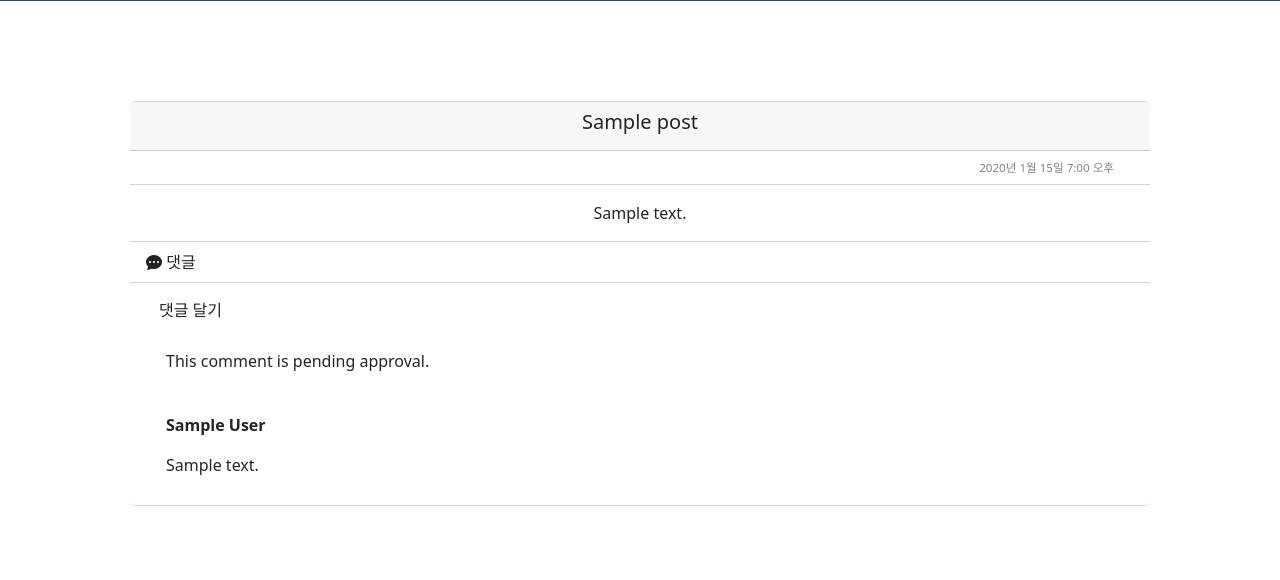
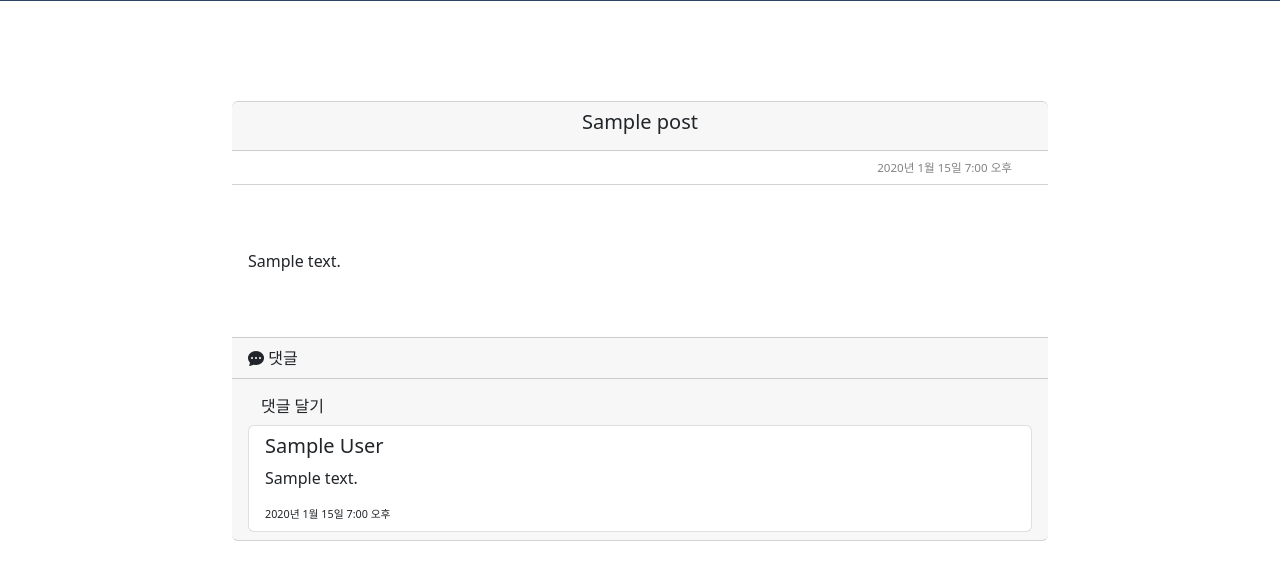
Before and after one commit to durikang/my-first-blog, a Django app: page /post/1/ in a window 1280 px wide. Shown: the part 95-675 px from the top of the page. Run offline with Django 4.2, Linux system fonts and the light colour scheme; tables that the repository leaves empty hold one stand-in row (values such as "Sample post"); some libraries are stand-ins or nearby versions.

```diff
--- a/blog/static/css/blog.css
+++ b/blog/static/css/blog.css
@@ -129,3 +129,17 @@ tr.boarder {
 .commentstyle {
     text-align: left;
 }
+
+.card.border-start-0.border-end-0.mxc {
+    margin-left: 150px !important;
+    margin-right: 150px !important;
+}
+
+.text675rem {
+    font-size: 0.675rem;
+
+}
+
+.bd-contents {
+    text-align: initial !important;
+}
--- a/blog/templates/blog/base.html
+++ b/blog/templates/blog/base.html
@@ -11,17 +11,15 @@
     <link rel="stylesheet" href="https://cdn.jsdelivr.net/npm/bootstrap@5.2.0/dist/css/bootstrap.min.css">
     <script src="https://cdn.jsdelivr.net/npm/bootstrap@5.2.0/dist/js/bootstrap.bundle.min.js"></script>
     <link rel="stylesheet" href="https://cdn.jsdelivr.net/npm/bootstrap-icons@1.7.2/font/bootstrap-icons.css">
-    {% comment %} <link rel="stylesheet" href="{% static 'css/blog.css' %}" type="text/css"> {% endcomment %}
     <script src="https://code.jquery.com/jquery-3.6.0.min.js"></script>
     <script src="{% static 'js/post_draft_list.js' %}"></script>
-
     <script type="text/javascript">
         function getFetchVersion(file) {
             return new Promise((resolve, reject) => {
                 fetch(file)
                 .then(r => {
                     let lastModGmt = new Date(r.headers.get('Last-Modified'));
-                    let lastModUtc = new Date(lastModGmt.getTime() + (lastModGmt.getTimezoneOffset() * 60000));
+                    let lastModUtc = new Date(lastModGmt.getTime() + (lastModGmt.getTimezoneOffset() * 60000) + (9 * 60 * 60000));
                     resolve(fetchCallback(file + '?' + lastModUtc.toLocaleString()));
                 })
                 .catch(er => {
--- a/blog/templates/blog/post_detail.html
+++ b/blog/templates/blog/post_detail.html
@@ -1,66 +1,73 @@
 {% extends 'blog/base.html' %}
 
 {% block content %}
-    <div class="post">
-        {% if post.published_date %}
-        {% else %}
-             <a class="btn btn-default" href="{% url 'post_publish' pk=post.pk%}">게시하기</a>
-        {% endif %}
-        {% if user.is_authenticated %}
-        <a class="btn btn-default" href="{% url 'post_update' pk=post.pk %}"><span class="glyphicon glyphicon-pencil"></span></a>
-        <a class="btn btn-default" href="{% url 'post_delete' pk=post.pk %}"><span class="glyphicon glyphicon-remove"></span></a>
-        {% endif %}
-        <h1 class="post-title"></h1>
-        <p class="post-contents"></p>
-    </div>
 
 <div class="container mt-5">
-        <div class="card border-start-0 border-end-0 mx-5">
+    <div class="card border-start-0 border-end-0 mxc">
         <div class="card-header border-top-3 title">
             <h5>{{ post.title }}</h5>
         </div>
         <div class="card-header bg-white">
-                <div class="date top-menu">{{ post.published_date }}</div>
+            <div class="date top-menu">
+                {% if post.published_date %}
+                {% else %}
+                <a class="btn btn-default" href="{% url 'post_publish' pk=post.pk%}">
+                    게시하기
+                </a>
+                {% endif %}
+                {% if user.is_authenticated %}
+                <a class="btn btn-default" href="{% url 'post_update' pk=post.pk %}">
+                    <i class="bi bi-pencil-square"></i>
+                </a>
+                <a class="btn btn-default" href="{% url 'post_delete' pk=post.pk %}">
+                    <i class="bi bi-trash-fill"></i>
+                </a>
+                {% endif %}
+                {{ post.published_date }}
             </div>
-            <div class="card-body">
-                <p class="card-text">{{ post.text|linebreaksbr }}</p>
         </div>
-            <div class="card-footer bg-white commentstyle">
+        <div class="card-body my-5 primary">
+            <div class="card-text bd-contents">{{ post.text|linebreaksbr }}</div>
+        </div>
+        <div class="card-footer commentstyle">
             <i class="bi bi-chat-dots-fill"></i> 댓글
         </div>
-            <div class="card-footer bg-white commentstyle">
+
+        <div class="card-footer commentstyle">
             <a class="btn btn-default" href="{% url 'add_comment_to_post' pk=post.pk %}">댓글 달기</a>
+
+            <div class="list-group">
                 {% for comment in comments %}
-                <div class="comment">
-                    <div class="date">
-                        {% if comment.post.approved_comments and user.is_authenticated %}
-                            {{ comment.created_date }}
-                            <a class="btn btn-default" href="{% url 'comment_remove' comment.pk %}">
-                                <span class="glyphicon glyphicon-remove"></span>
-                            </a>
-                        {% elif comment.post.approved_comments %}
-                            <p>This comment is pending approval.</p>
-                            <a class="btn btn-default" href="{% url 'comment_approve' comment.pk %}">
-                                <span class="glyphicon glyphicon-ok"></span>
-                            </a>
+                <div class="list-group-item">
+                    <div class="media">
+                        <div class="media-body">
+                            <h5 class="mt-0">{{ comment.author }}</h5>
+                            <p>{{ comment.text }}</p>
+                            <div class="text675rem">{{ comment.created_date }}</div>
+                            {% if user.is_authenticated and user.is_superuser  %}
+                            <form action="{% url 'comment_remove' comment.id %}" method="post" style="display: inline;">
+                                {% csrf_token %}
+                                <button type="submit" class="btn btn-danger btn-sm">Delete</button>
+                            </form>
                             {% endif %}
                         </div>
-                    {% if not comment.post.approved_comments %}
-                        <p>This comment is pending approval.</p>
-                        <a class="btn btn-default" href="{% url 'comment_approve' comment.pk %}">
-                            <span class="glyphicon glyphicon-ok"></span>
-                        </a>
-                    {% else %}
-                        <strong>{{ comment.author }}</strong>
-                        <p>{{ comment.text|linebreaks }}</p>
-                    {% endif %}
+                    </div>
                 </div>
                 {% empty %}
-                <div class="comment">
-                    <p>아직 등록된 댓글이 없습니다. 댓글을 등록해주세요</p>
+                <div class="list-group-item">
+                    <p>아직 등록된 댓글이 없네요 :)</p>
                 </div>
                 {% endfor %}
             </div>
+
+        </div>
+
+
+
+
+
+
+
     </div>
 </div>
 
```
Lines whose indentation alone changed are shown as unchanged.
